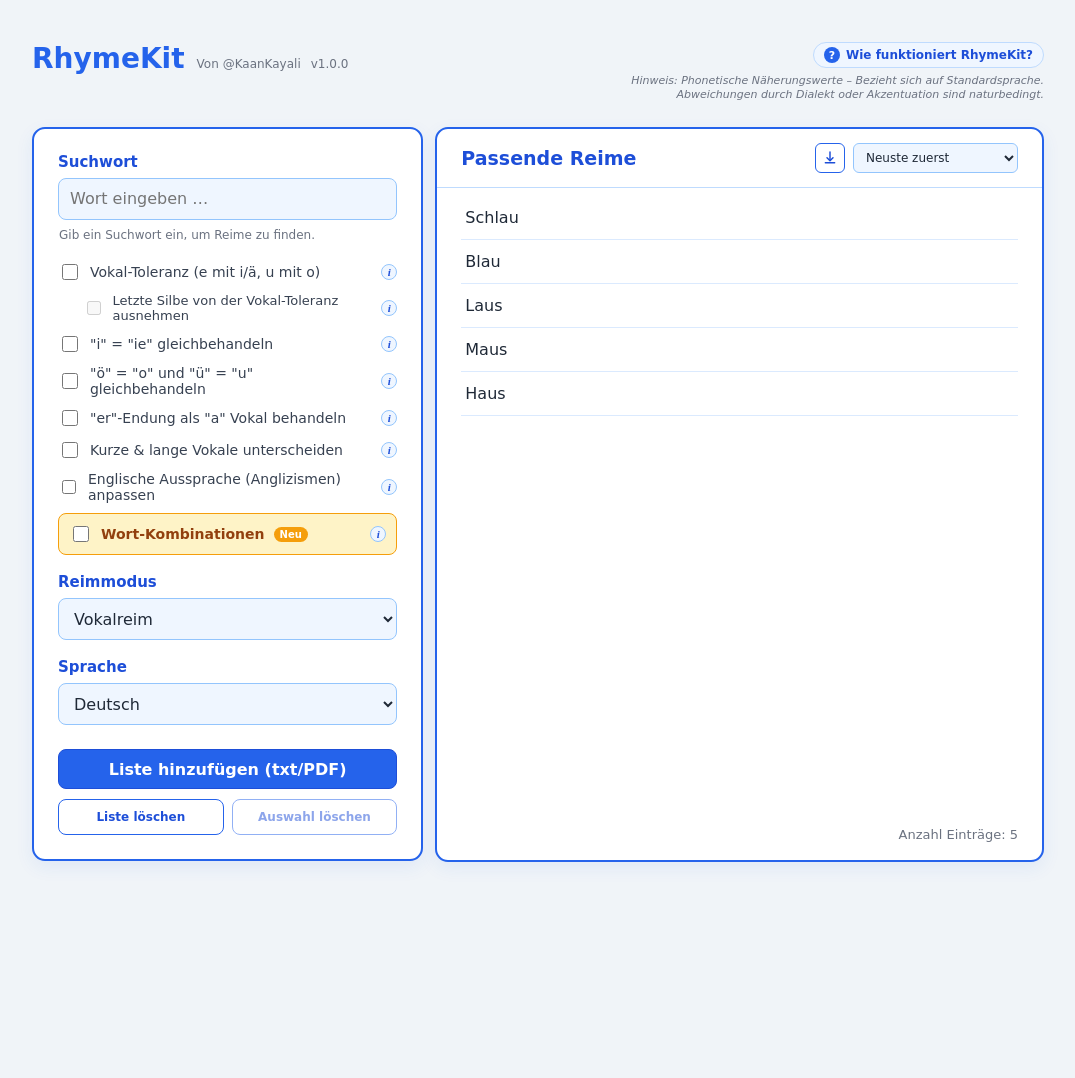
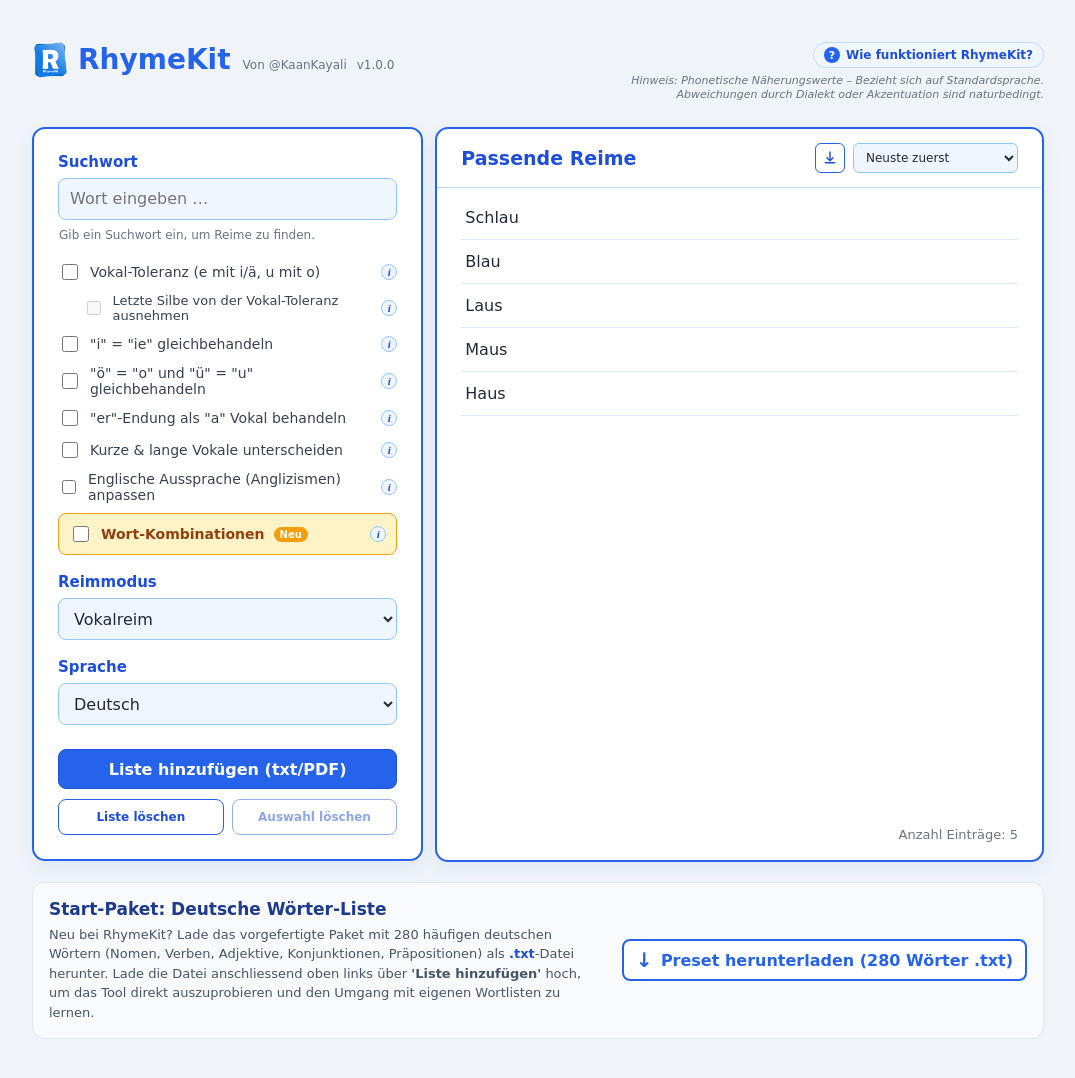
Before and after one commit to KaanKayali/RhymeKit, a React (Vite) app: page / in a window 1280 px wide. Shown: the top 1078 px of the page, without its empty margins (102-1177 px from the left). Before the commit the page ends 904 px from the top, so only its background shows below. Built offline with nearby package versions, Linux system fonts and the light colour scheme.

Commit message:
Add words lists preset to download and add logo

```diff
--- a/index.html
+++ b/index.html
@@ -4,6 +4,7 @@
     <meta charset="UTF-8" />
     <meta name="viewport" content="width=device-width, initial-scale=1.0" />
     <meta name="theme-color" content="#2563eb" />
+    <link rel="icon" type="image/png" href="/assets/Rhymekit512x512.png" />
     <title>RhymeKit</title>
   </head>
   <body>
--- a/src/App.jsx
+++ b/src/App.jsx
@@ -1,5 +1,6 @@
 import { useEffect, useLayoutEffect, useMemo, useRef, useState } from 'react'
 import Header from './components/Header'
+import FooterPresetSection from './components/FooterPresetSection'
 import LeftPanel from './components/LeftPanel'
 import LogicExplanationModal from './components/LogicExplanationModal'
 import RightPanel from './components/RightPanel'
@@ -110,6 +111,7 @@ export default function App() {
           onSortModeChange={setSortMode}
         />
       </div>
+      <FooterPresetSection />
 
       {showExplanationModal && (
         <LogicExplanationModal onClose={() => setShowExplanationModal(false)} />
--- /dev/null
+++ b/src/components/FooterPresetSection.jsx
@@ -0,0 +1,18 @@
+const PRESET_PATH = '/presets/Deutsche_Woerter_Preset_280.txt'
+
+export default function FooterPresetSection() {
+  return (
+    <section className="preset-footer" aria-labelledby="preset-footer-title">
+      <div className="preset-footer-copy">
+        <h2 id="preset-footer-title">Start-Paket: Deutsche Wörter-Liste</h2>
+        <p>
+          Neu bei RhymeKit? Lade das vorgefertigte Paket mit 280 häufigen deutschen Wörtern (Nomen, Verben, Adjektive, Konjunktionen, Präpositionen) als <code>.txt</code>-Datei herunter. Lade die Datei anschliessend oben links über <strong>&apos;Liste hinzufügen&apos;</strong> hoch, um das Tool direkt auszuprobieren und den Umgang mit eigenen Wortlisten zu lernen.
+        </p>
+      </div>
+      <a className="preset-download-button" href={PRESET_PATH} download="Deutsche_Woerter_Preset_280.txt">
+        <span aria-hidden="true">↓</span>
+        <span>Preset herunterladen (280 Wörter .txt)</span>
+      </a>
+    </section>
+  )
+}
--- a/src/components/Header.jsx
+++ b/src/components/Header.jsx
@@ -4,10 +4,13 @@ export default function Header({ onOpenExplanation }) {
   return (
     <header className="app-header">
       <div className="header-left">
-        <h1>RhymeKit</h1>
-        <div className="header-meta">
-          <span>Von @KaanKayali</span>
-          <span>{APP_VERSION}</span>
+        <img className="brand-logo" src="/assets/Rhymekit512x512.png" alt="RhymeKit Logo" />
+        <div className="brand-copy">
+          <h1>RhymeKit</h1>
+          <div className="header-meta">
+            <span>Von @KaanKayali</span>
+            <span>{APP_VERSION}</span>
+          </div>
         </div>
       </div>
 
--- a/src/index.css
+++ b/src/index.css
@@ -20,7 +20,9 @@ button { cursor: pointer; }
 .app-shell { max-width: 1060px; margin: 0 auto; padding: 42px 24px; }
 
 .app-header { display: flex; align-items: flex-start; justify-content: space-between; gap: 16px; margin-bottom: 24px; }
-.header-left { display: flex; align-items: baseline; gap: 12px; }
+.header-left { display: flex; align-items: center; gap: 10px; }
+.brand-logo { width: 36px; height: 36px; margin-right: 0; border-radius: 8px; object-fit: cover; }
+.brand-copy { display: flex; align-items: baseline; gap: 12px; }
 .app-header h1 { margin: 0; color: #2563eb; font-size: 28px; font-weight: 700; line-height: 1.2; }
 .header-meta { display: flex; gap: 10px; color: #6b7280; font-size: 12px; font-weight: 400; }
 .header-right { margin-left: auto; display: flex; flex-direction: column; align-items: flex-end; gap: 6px; text-align: right; }
@@ -30,6 +32,14 @@ button { cursor: pointer; }
 .help-icon { display: inline-grid; place-items: center; width: 16px; height: 16px; border-radius: 999px; background: #2563eb; color: #fff; font-size: 11px; font-weight: 700; }
 
 .workspace { display: grid; grid-template-columns: minmax(270px, 0.9fr) minmax(340px, 1.4fr); align-items: start; gap: 12px; }
+.preset-footer { display: flex; align-items: center; justify-content: space-between; gap: 24px; margin-top: 20px; border: 1px solid #e2e8f0; border-radius: 12px; background: #f8fafc; padding: 16px; }
+.preset-footer-copy { min-width: 0; }
+.preset-footer h2 { margin: 0 0 6px; color: #1e3a8a; font-size: 17px; }
+.preset-footer p { margin: 0; color: #475569; font-size: 13px; line-height: 1.5; }
+.preset-footer code { color: #1d4ed8; font-family: inherit; font-weight: 700; }
+.preset-download-button { display: inline-flex; flex-shrink: 0; align-items: center; justify-content: center; gap: 8px; min-height: 42px; border: 2px solid #2563eb; border-radius: 8px; background: #fff; color: #2563eb; padding: 8px 12px; font-weight: 700; text-align: center; text-decoration: none; transition: background-color .15s, color .15s, transform .15s; }
+.preset-download-button:hover { background: #eff6ff; transform: translateY(-1px); }
+.preset-download-button span:first-child { font-size: 20px; line-height: 1; }
 .panel { border: 2px solid #2563eb; border-radius: 13px; background: #fff; box-shadow: 0 6px 18px rgb(37 99 235 / 8%); }
 
 .controls-panel { padding: 24px; }
@@ -144,6 +154,9 @@ button { cursor: pointer; }
 @media (max-width: 720px) {
   .app-shell { padding: 28px 16px; }
   .app-header { align-items: flex-start; flex-direction: column; gap: 4px; }
+  .brand-copy { align-items: flex-start; flex-direction: column; gap: 2px; }
+  .preset-footer { align-items: stretch; flex-direction: column; gap: 14px; }
+  .preset-download-button { width: 100%; }
   .workspace { grid-template-columns: 1fr; }
   .panel { min-height: auto; }
   .results-heading { align-items: flex-start; flex-direction: column; }
```
Also changed, not shown: public/assets/Rhymekit1024x1024.png (added), public/assets/Rhymekit512x512.png (added), public/presets/Deutsche_Woerter_Preset_280.txt (added).
